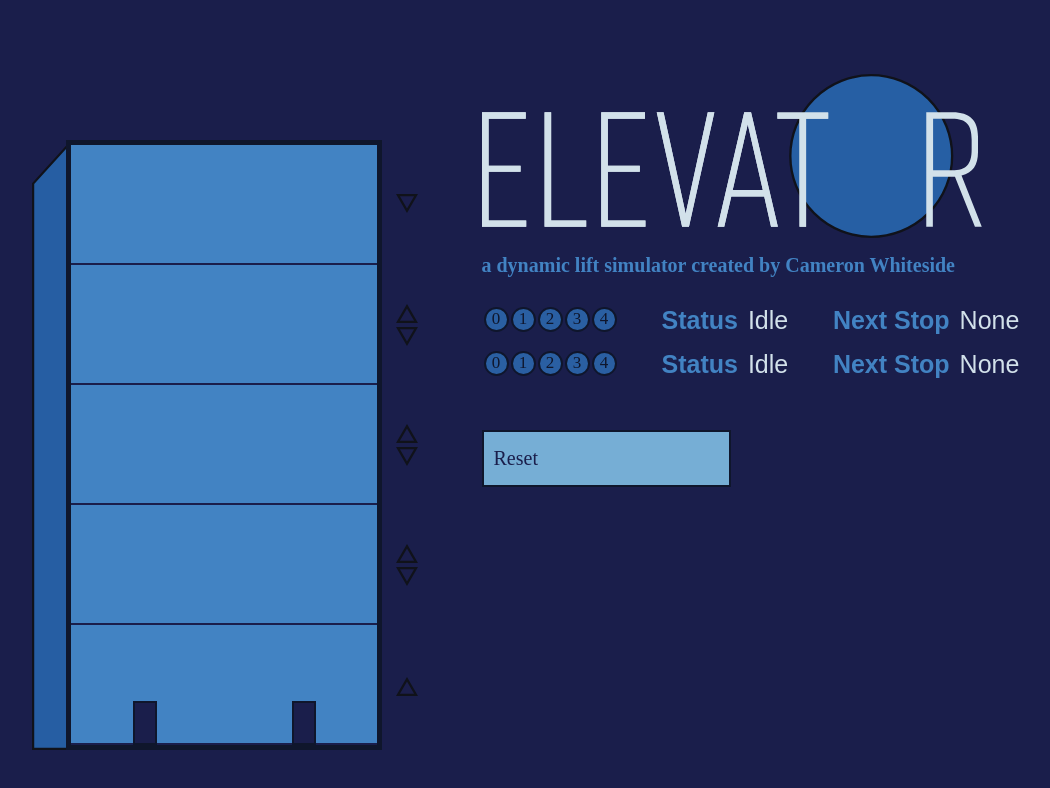
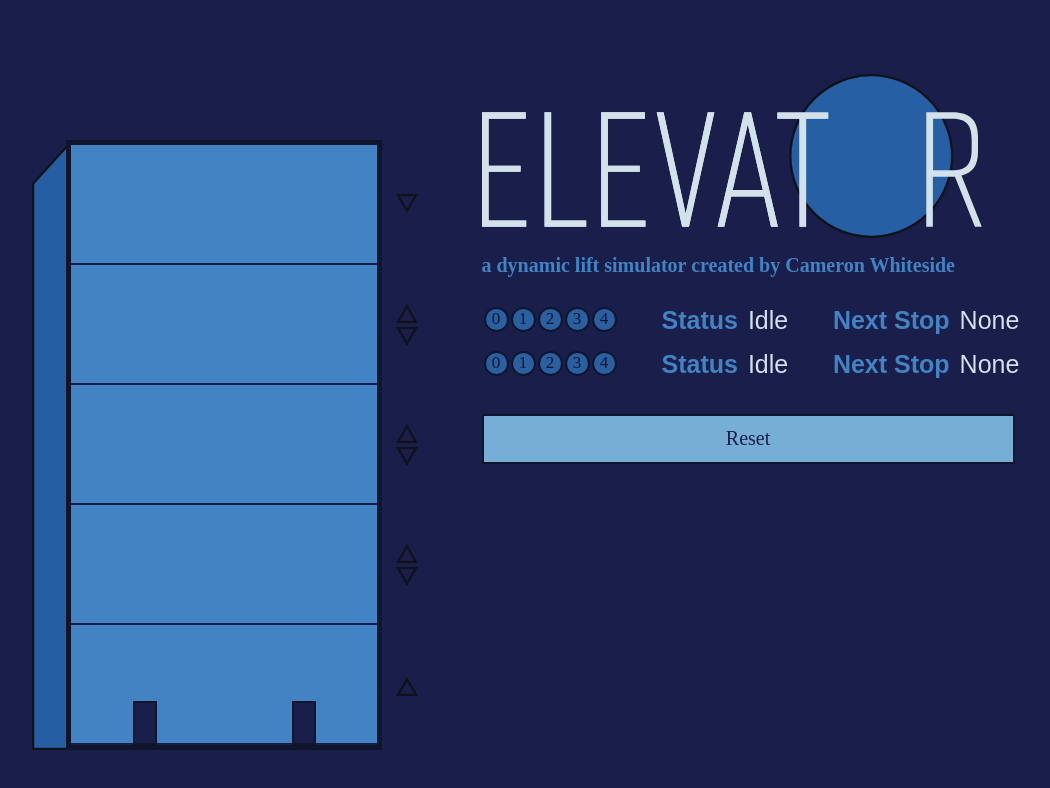
Before and after one commit to CameronWhiteside/elevat0r, a React (Create React App) app: page / in a window 1280 px wide. Both pictures are taken after a click on the button "Generate System". Shown: the top 788 px of the page, without its empty margins (164-1214 px from the left). Built offline with nearby package versions, Linux system fonts and the light colour scheme; a web font is replaced by a local one.

Commit message:
styled reset button

```diff
--- a/src/components/Splash/SpecMenu/Controls/ElevatorControls.css
+++ b/src/components/Splash/SpecMenu/Controls/ElevatorControls.css
@@ -46,9 +46,19 @@ button.floor-button{
 }
 
 
+
 h3.elevator-state{
     color: var(--blue-000);
     font-weight: var(--header-weight);
     margin-left: 10px;
     width: 55px;
 }
+
+button.reset-button{
+    height: 50px;
+    margin-top: -20px;
+    text-align: center;
+    padding: 0px;
+    width: 100%;
+    margin-top: 20px;
+}
--- a/src/components/Splash/SpecMenu/Controls/ElevatorControls.js
+++ b/src/components/Splash/SpecMenu/Controls/ElevatorControls.js
@@ -58,7 +58,7 @@ const ElevatorControls = ({ elevatorCount, floorCount, setCompletedSystem, setCo
     return (
         <div className="all-elevator-controls">
             {elevators.map(elevator => <ElevatorControlPanel elevatorNumber={elevator} key={elevator} floorCount={floorCount}/>)}
-            <button onClick={onReset}>Reset</button>
+            <button className='reset-button' onClick={onReset}>Reset</button>
         </div>
     )
 }
```
